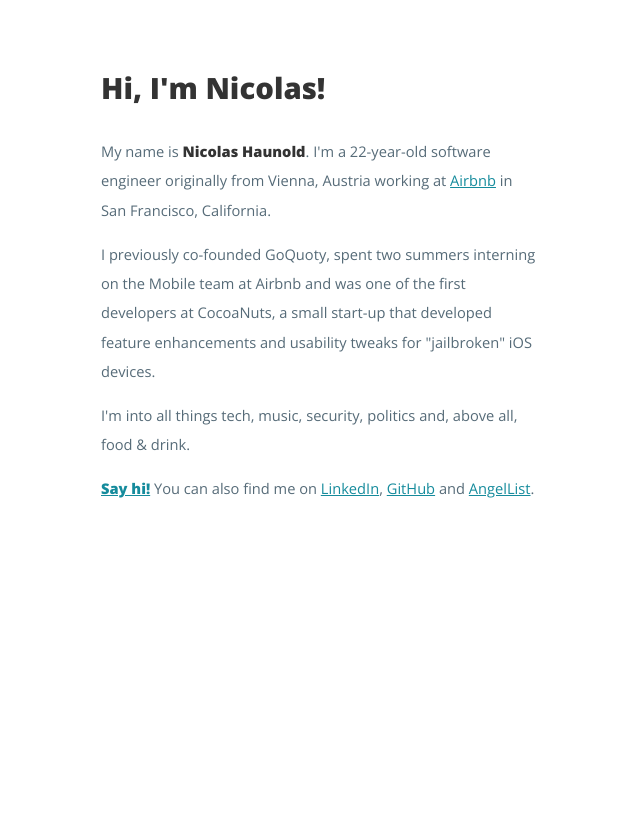
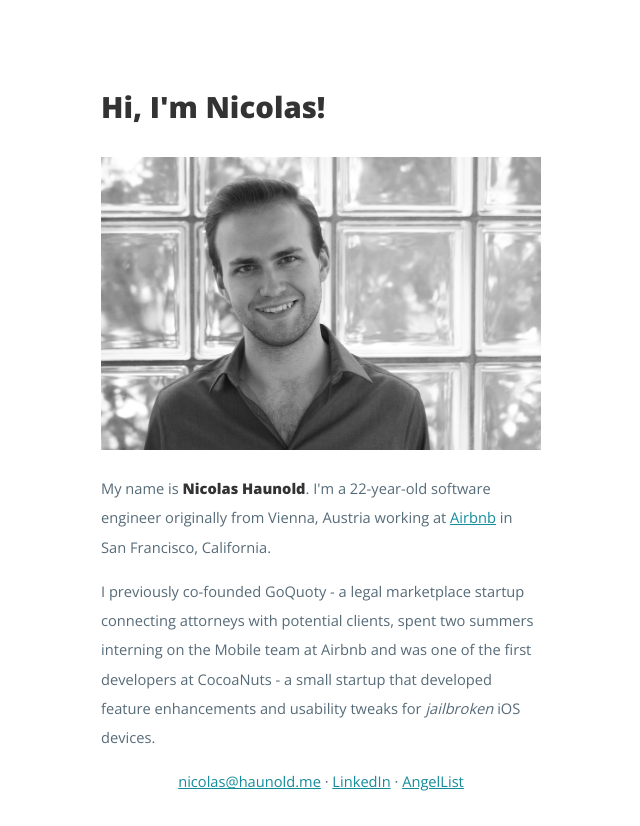
Before and after one commit to nhaunold/nhaunold.github.io, a plain HTML site: page index.html in a window 1280 px wide. Shown: the whole page, without its empty margins (319-959 px from the left). Before the commit the page ends 800 px from the top, so only its background shows below. Drawn offline with nearby package versions, Linux system fonts and the light colour scheme.

Commit message:
another refresh

```diff
--- a/index.html
+++ b/index.html
@@ -19,7 +19,6 @@
       }
 
       h1 {
-        margin-top: 1em;
         padding-top: 1em;
       }
 
@@ -33,6 +32,22 @@
 
       strong > a {
         color: #158B9C;
+      }
+
+      .wrapper {
+        padding-bottom: 1em;
+        padding-top: 1em;
+        margin-top: 1em;
+        margin-bottom: 1em;
+      }
+
+      .wrapper > img {
+        max-width: 30em;
+      }
+
+      .centered {
+        text-align: center;
+        display: block;
       }
     </style>
     <script type="text/javascript">
@@ -53,16 +68,18 @@
 		<div class="wrapper">
       <h1>Hi, I'm Nicolas!</h1>
 
+      <img src="headshot17.jpg" alt="Nicolas Haunold" title="Nicolas Haunold" />
+      <section>
         <p>My name is <strong>Nicolas Haunold</strong>. I'm a 22-year-old software engineer originally from Vienna, Austria working at <a href="https://airbnb.com/">Airbnb</a> in San Francisco, California.</p>
 
-      <p>I previously co-founded GoQuoty, spent two summers interning on the
-      Mobile team at Airbnb and was one of the first developers at CocoaNuts, a
-      small start-up that developed feature enhancements and usability tweaks
-      for "jailbroken" iOS devices.</p>
-
-      <p>I'm into all things tech, music, security, politics and, above all, food &amp; drink.</p>
-
-      <p><strong><a href="mailto:nicolas@haunold.me">Say hi!</a></strong> You can also find me on <a href="https://linkedin.com/in/nhaunold">LinkedIn</a>, <a href="https://github.com/nhaunold">GitHub</a> and <a href="https://angel.co/nhaunold">AngelList</a>.</p>
+        <p>I previously co-founded GoQuoty - a legal marketplace startup connecting attorneys with potential clients, spent two summers interning on the
+        Mobile team at Airbnb and was one of the first developers at CocoaNuts - a
+        small startup that developed feature enhancements and usability tweaks
+        for <em>jailbroken</em> iOS devices.</p>
+      </section>
+      <section class="centered">
+        <a href="mailto:nicolas@haunold.me">nicolas@haunold.me</a> &middot; <a href="https://linkedin.com/in/nhaunold">LinkedIn</a> &middot; <a href="https://angel.co/nhaunold">AngelList</a>
+      </section>
 		</div>
 	</body>
 </html>
```
Also changed, not shown: headshot17.jpg (added). Lines whose indentation alone changed are shown as unchanged.
